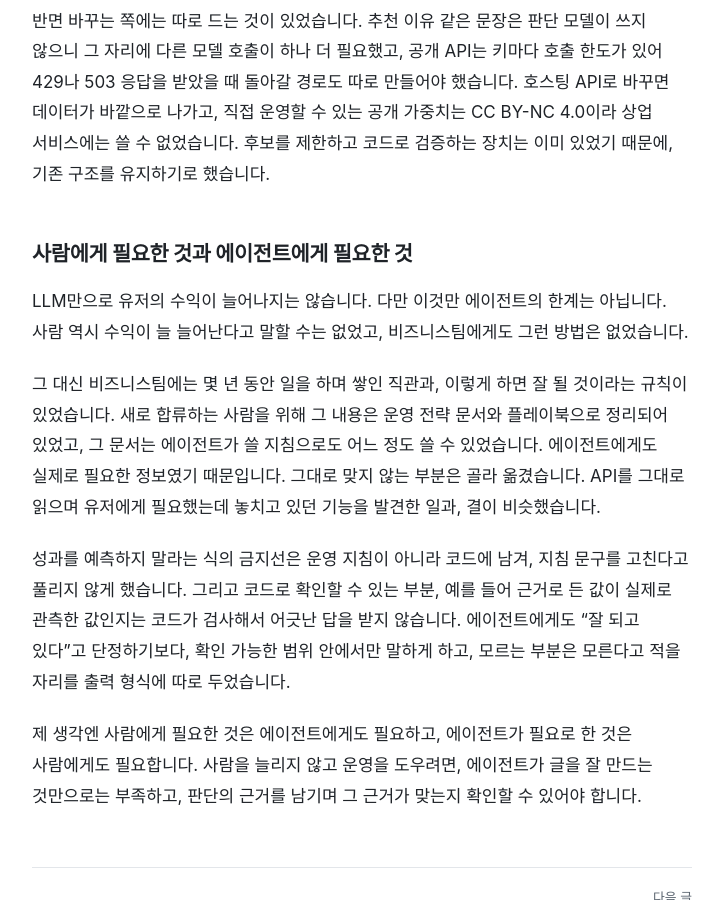
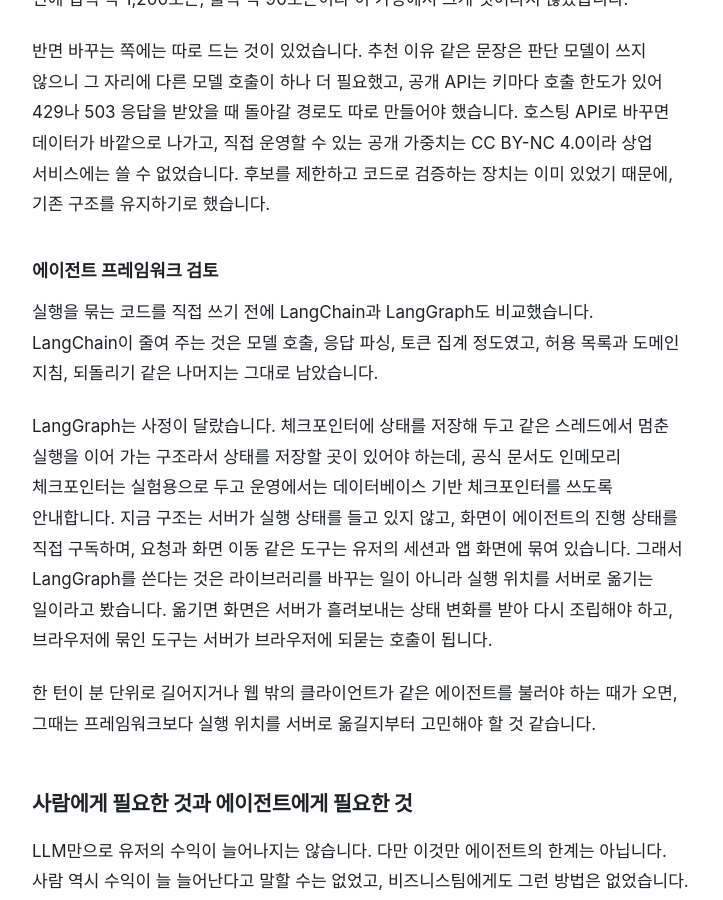
Before and after one commit to zeno0505/dev-articles, a Jekyll site: the page built from _posts/2026-11-18-api-spec-in-the-browser.md, in a window 1280 px wide and 900 px high, scrolled down 8104 px. Shown: the whole window, without its empty margins (278-1001 px from the left). Built offline with Jekyll 4.4.1, drawn with Linux system fonts in a browser that asks for light colours; some web fonts are replaced; some of the changed text lies outside the part shown.

Commit message:
인사이트: 사용자 AI 서비스 제작기 프레임워크 검토 추가

````diff
--- a/_posts/2026-11-18-api-spec-in-the-browser.md
+++ b/_posts/2026-11-18-api-spec-in-the-browser.md
@@ -120,7 +120,7 @@ flowchart TD
   approve --> exec[브라우저에서 API 실행]
 ```
 
-에이전트가 대신 받아선 안 되는 민감한 요청은, 판별 단계에서 어느 갈래인지만 고르게 하고 실행하지 않습니다. 어떻게 답할지는 모델이 아니라 코드에 정해 둔 문장이 맡아서, 모델이 이번에는 해도 되겠다고 판단할 자리를 두지 않았습니다.
+에이전트가 대신 받아선 안 되는 민감한 요청은, 판별 단계에서 어느 갈래인지만 고르게 하고 실행하지 않습니다. 어떻게 답할지는 모델이 아니라 코드에 정해 둔 문장이 맡아서, 모델이 이번에는 해도 되겠다고 판단할 자리를 두지 않았습니다. 읽는 쪽도 같은 기준으로, 개인정보가 실리는 조회 경로는 에이전트가 읽기 전에 코드에서 막아 두었습니다.
 
 제안이 늘수록, 무엇을 근거로 그렇게 말했는지가 코드 여기저기에 문장으로 박혀 있었습니다. 그 문장을 고치려면 코드를 고쳐 배포해야 했고, 나중에 그 제안을 다시 보면 당시 어떤 기준을 봤는지 남기지 못했습니다. 그래서 바꿀 수 있는 판단 기준은 운영 지침 저장소로 옮기고, 빌드 때 게시된 항목만 가져오도록 했습니다. 이제 기준을 고칠 때 코드는 건드리지 않고, 다음 빌드에 반영됩니다. 에이전트가 인용할 수 있는 것은 그 목록에 있는 식별자뿐입니다. 사람에게 보여 주는 예시 장면은 같은 저장소에 두되, 모델 입력에는 넣지 않았습니다.
 
@@ -182,6 +182,14 @@ flowchart TD
 
 반면 바꾸는 쪽에는 따로 드는 것이 있었습니다. 추천 이유 같은 문장은 판단 모델이 쓰지 않으니 그 자리에 다른 모델 호출이 하나 더 필요했고, 공개 API는 키마다 호출 한도가 있어 429나 503 응답을 받았을 때 돌아갈 경로도 따로 만들어야 했습니다. 호스팅 API로 바꾸면 데이터가 바깥으로 나가고, 직접 운영할 수 있는 공개 가중치는 CC BY-NC 4.0이라 상업 서비스에는 쓸 수 없었습니다. 후보를 제한하고 코드로 검증하는 장치는 이미 있었기 때문에, 기존 구조를 유지하기로 했습니다.
 
+### 에이전트 프레임워크 검토
+
+실행을 묶는 코드를 직접 쓰기 전에 LangChain과 LangGraph도 비교했습니다. LangChain이 줄여 주는 것은 모델 호출, 응답 파싱, 토큰 집계 정도였고, 허용 목록과 도메인 지침, 되돌리기 같은 나머지는 그대로 남았습니다.
+
+LangGraph는 사정이 달랐습니다. 체크포인터에 상태를 저장해 두고 같은 스레드에서 멈춘 실행을 이어 가는 구조라서 상태를 저장할 곳이 있어야 하는데, 공식 문서도 인메모리 체크포인터는 실험용으로 두고 운영에서는 데이터베이스 기반 체크포인터를 쓰도록 안내합니다. 지금 구조는 서버가 실행 상태를 들고 있지 않고, 화면이 에이전트의 진행 상태를 직접 구독하며, 요청과 화면 이동 같은 도구는 유저의 세션과 앱 화면에 묶여 있습니다. 그래서 LangGraph를 쓴다는 것은 라이브러리를 바꾸는 일이 아니라 실행 위치를 서버로 옮기는 일이라고 봤습니다. 옮기면 화면은 서버가 흘려보내는 상태 변화를 받아 다시 조립해야 하고, 브라우저에 묶인 도구는 서버가 브라우저에 되묻는 호출이 됩니다.
+
+한 턴이 분 단위로 길어지거나 웹 밖의 클라이언트가 같은 에이전트를 불러야 하는 때가 오면, 그때는 프레임워크보다 실행 위치를 서버로 옮길지부터 고민해야 할 것 같습니다.
+
 ## 사람에게 필요한 것과 에이전트에게 필요한 것
 
 LLM만으로 유저의 수익이 늘어나지는 않습니다. 다만 이것만 에이전트의 한계는 아닙니다. 사람 역시 수익이 늘 늘어난다고 말할 수는 없었고, 비즈니스팀에게도 그런 방법은 없었습니다.
````
